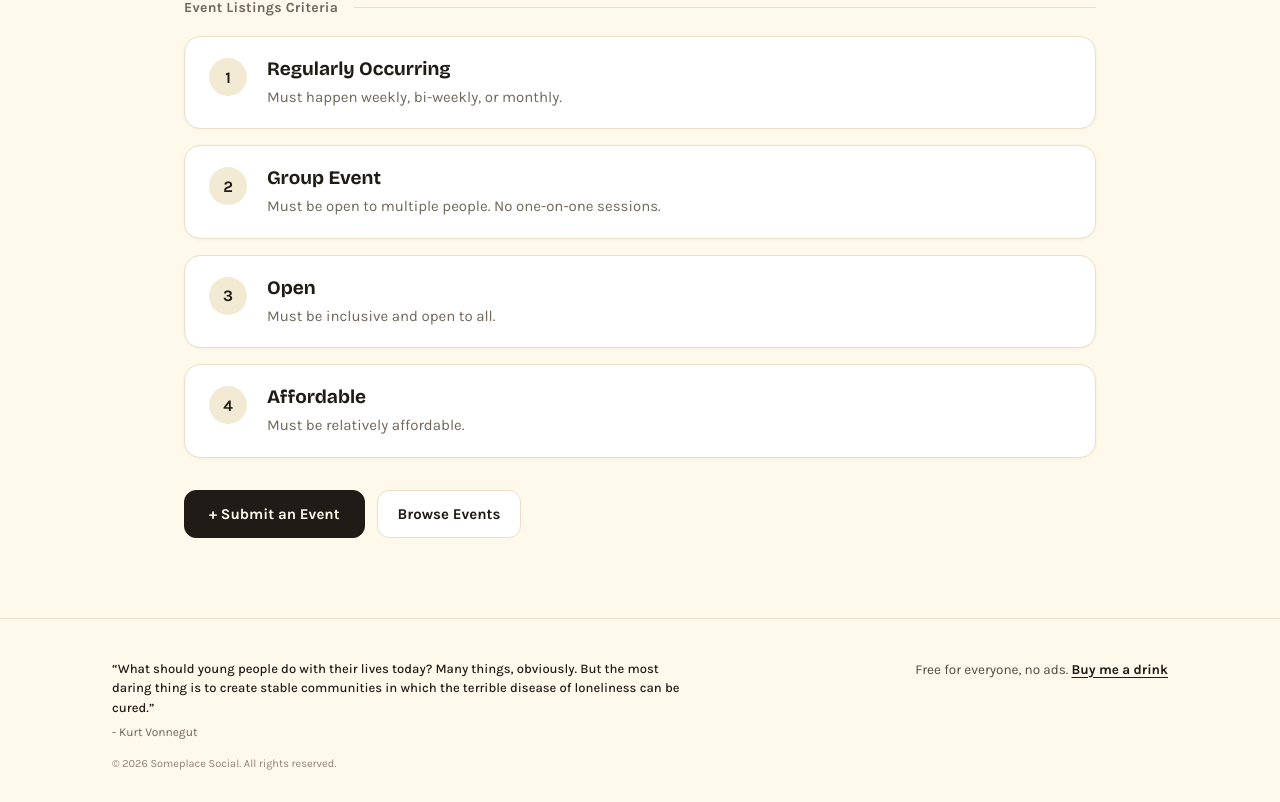
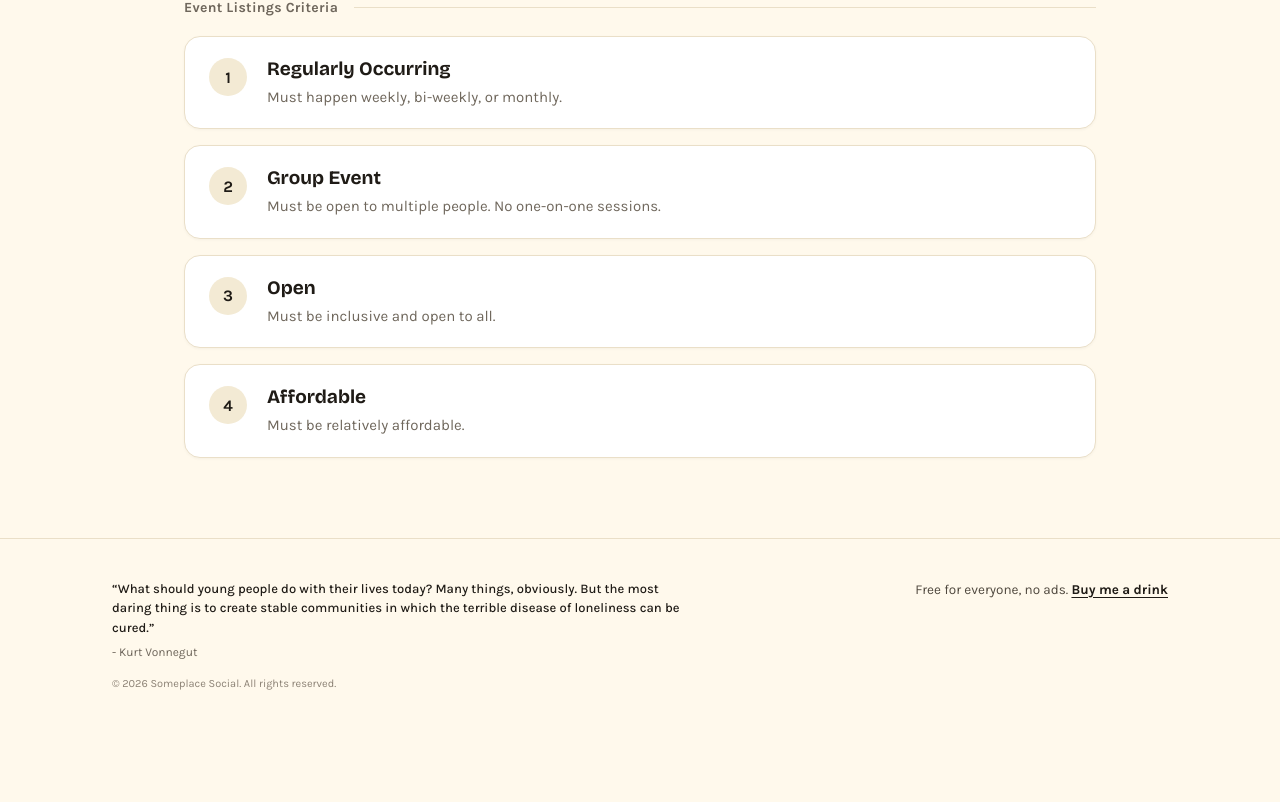
Before and after one commit to someplace-social/someplace_social, a Next.js app: page /about in a window 1280 px wide. Shown: the part 554-1356 px from the top of the page. After the commit the page ends 1276 px from the top, so only its background shows below. Built offline with nearby package versions, Linux system fonts and the light colour scheme; no server answers.

Commit message:
refactor: remove action buttons from about page

```diff
--- a/app/about/About.module.css
+++ b/app/about/About.module.css
@@ -139,61 +139,6 @@
   line-height: 1.45;
 }
 
-.actionRow {
-  display: flex;
-  align-items: center;
-  gap: 12px;
-  margin-top: 32px;
-  flex-wrap: wrap;
-}
-
-.submitButton {
-  display: inline-flex;
-  align-items: center;
-  justify-content: center;
-  gap: 8px;
-  min-height: 48px;
-  padding: 0 24px;
-  background-color: var(--ink);
-  color: var(--bg);
-  border: 1.5px solid var(--ink);
-  border-radius: 12px;
-  font-family: inherit;
-  font-weight: 700;
-  font-size: 15px;
-  text-decoration: none;
-  cursor: pointer;
-  transition: opacity 0.15s ease;
-}
-
-.submitButton:hover {
-  opacity: 0.9;
-  color: var(--bg);
-}
-
-.secondaryButton {
-  display: inline-flex;
-  align-items: center;
-  justify-content: center;
-  min-height: 48px;
-  padding: 0 20px;
-  background-color: #ffffff;
-  color: var(--ink);
-  border: 1.5px solid var(--line);
-  border-radius: 12px;
-  font-family: inherit;
-  font-weight: 600;
-  font-size: 15px;
-  text-decoration: none;
-  cursor: pointer;
-  transition: border-color 0.15s ease, background-color 0.15s ease;
-}
-
-.secondaryButton:hover {
-  border-color: var(--ink);
-  color: var(--ink);
-}
-
 @media (max-width: 768px) {
   .page {
     padding: 24px 16px 56px;
@@ -243,15 +188,4 @@
   .criteriaCardDescription {
     font-size: 14px;
   }
-
-  .actionRow {
-    flex-direction: column;
-    align-items: stretch;
-    margin-top: 24px;
-  }
-
-  .submitButton,
-  .secondaryButton {
-    width: 100%;
-  }
 }
--- a/app/about/page.tsx
+++ b/app/about/page.tsx
@@ -1,5 +1,4 @@
 import Image from 'next/image';
-import Link from 'next/link';
 import Header from '../components/Header';
 import Footer from '../components/Footer';
 import styles from './About.module.css';
@@ -78,15 +77,6 @@ export default function AboutPage() {
               </div>
             ))}
           </div>
-
-          <div className={styles.actionRow}>
-            <Link href="/contact" className={styles.submitButton}>
-              + Submit an Event
-            </Link>
-            <Link href="/events/medellin-colombia" className={styles.secondaryButton}>
-              Browse Events
-            </Link>
-          </div>
         </section>
       </main>
       <Footer />
```
